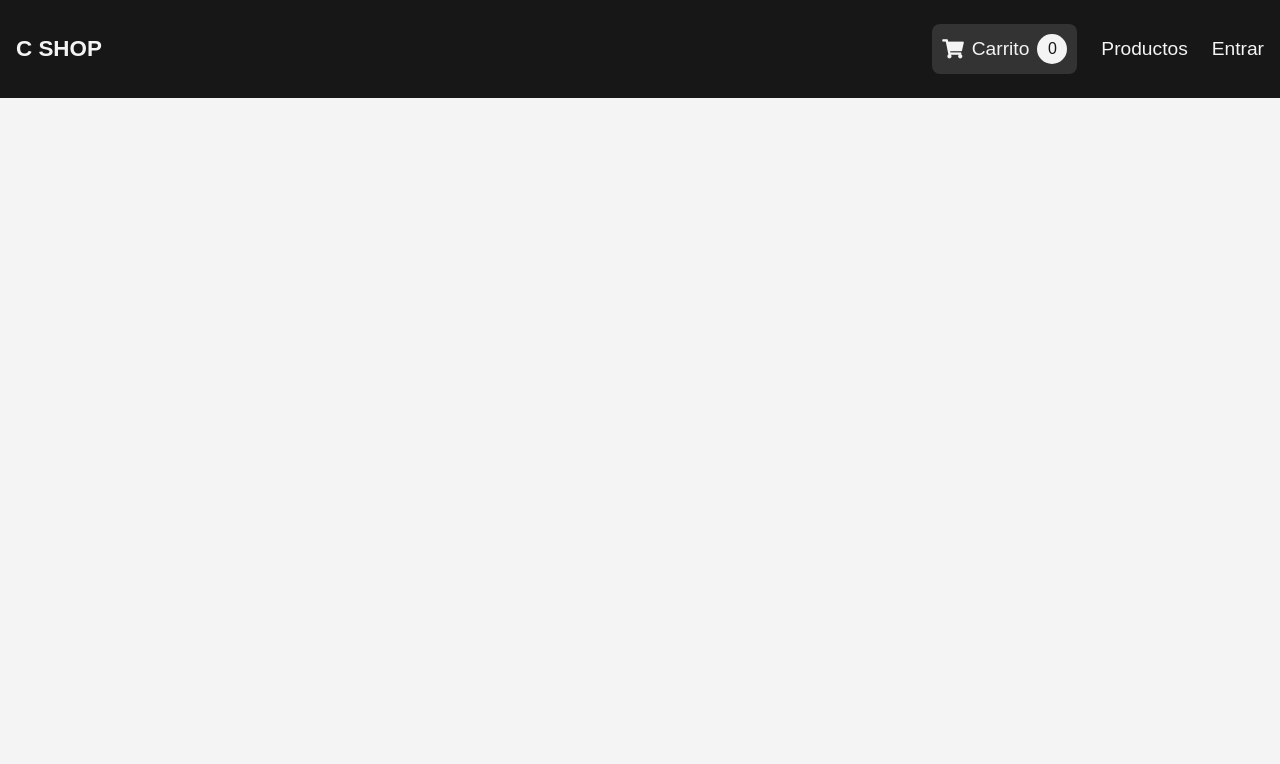
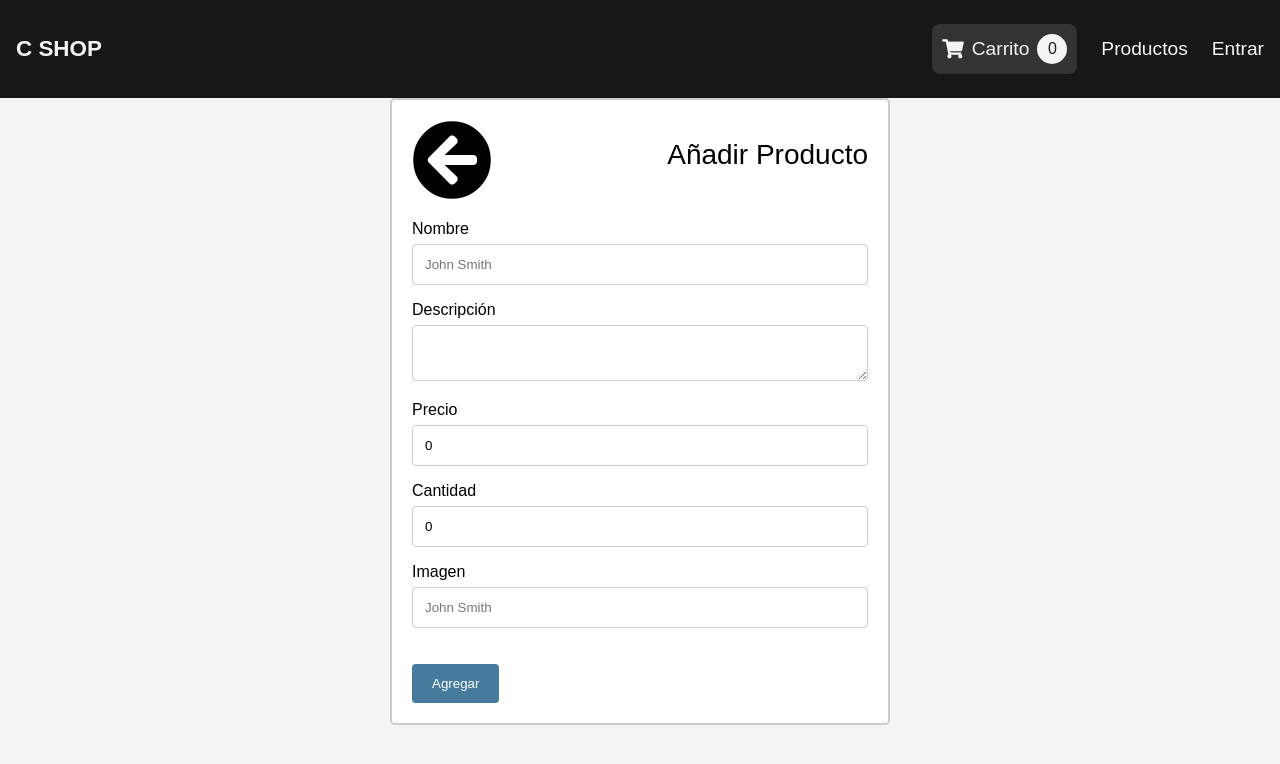
Before and after one commit to cesar-a-delacruz/e-commerce, a React (Vite) app: page /products/new in a window 1280 px wide. Shown: the top 764 px of the page. Built offline with nearby package versions, Linux system fonts and the light colour scheme.

Commit message:
feat: allow adding product and organize views

```diff
--- a/src/App.jsx
+++ b/src/App.jsx
@@ -6,12 +6,13 @@ import { fetchCart } from "@actions/cartActions";
 import { setUser } from "@actions/userActions";
 // Components
 import Navbar from "@components/Navbar";
-import Home from "@pages/Home";
-import Product from "@pages/Product";
-import Cart from "@pages/Cart";
 import SignUp from "@pages/SignUp";
 import SignIn from "@pages/SignIn";
-import Admin from "@pages/Admin";
+import Products from "@pages/Admin/Products";
+import New from "@pages/Admin/New";
+import Home from "@pages/Customer/Home";
+import Product from "@pages/Customer/Product";
+import Cart from "@pages/Customer/Cart";
 
 function App() {
   const dispatch = useDispatch();
@@ -31,7 +32,8 @@ function App() {
           <Route exact path="/cart" component={Cart} />
           <Route exact path="/signup" component={SignUp} />
           <Route exact path="/signin" component={SignIn} />
-          <Route exact path="/admin" component={Admin} />
+          <Route exact path="/products" component={Products} />
+          <Route exact path="/products/new" component={New} />
         </Switch>
       </main>
     </BrowserRouter>
--- /dev/null
+++ b/src/pages/Admin/New/New.css
@@ -0,0 +1,71 @@
+.new-product-page {
+  display: flex;
+  align-items: center;
+  width: 100%;
+  height: 100%;
+  flex-direction: column;
+}
+
+.new-product-page .container {
+  flex-grow: 1;
+  display: flex;
+  align-items: center;
+}
+
+.new-product-page .form {
+  border-radius: 5px;
+  background-color: #fff;
+  padding: 20px;
+  max-width: 500px;
+  height: fit-content;
+  border: 2px solid #ccc;
+}
+
+.new-product-page .form .header {
+  display: flex;
+  justify-content: space-between;
+  align-items: center;
+  margin-bottom: 20px;
+}
+
+.new-product-page .form p {
+  font-size: 28px;
+  text-align: center;
+  margin-bottom: 10px;
+}
+
+.new-product-page .form span {
+  font-size: 14px;
+}
+
+.new-product-page .link {
+  text-decoration: none;
+  cursor: pointer;
+}
+
+.new-product-page input:not([type="submit"]),
+select,
+textarea {
+  width: 100%;
+  padding: 12px;
+  border: 1px solid #ccc;
+  border-radius: 4px;
+  box-sizing: border-box;
+  margin-top: 6px;
+  margin-bottom: 16px;
+  resize: vertical;
+}
+
+.new-product-page input[type="submit"] {
+  background-color: #457b9d;
+  color: white;
+  padding: 12px 20px;
+  border: none;
+  border-radius: 4px;
+  cursor: pointer;
+  margin-top: 20px;
+}
+
+.new-product-page input[type="submit"]:hover {
+  background-color: #1d3557;
+}
--- /dev/null
+++ b/src/pages/Admin/New/index.jsx
@@ -0,0 +1,97 @@
+import { useState } from "react";
+import { useHistory } from "react-router-dom";
+import * as api from "@utils/api";
+import "./New.css";
+
+function New() {
+  const history = useHistory();
+  const [name, setName] = useState("");
+  const [description, setDescription] = useState("");
+  const [price, setPrice] = useState(0);
+  const [stock, setStock] = useState(0);
+  const [image, setImage] = useState("");
+
+  return (
+    <div className="new-product-page">
+      <div className="container">
+        <div className="form">
+          <div className="header">
+            <i
+              className="fas fa-arrow-circle-left fa-5x"
+              onClick={() => history.push("/products")}
+            ></i>
+            <p>Añadir Producto</p>
+          </div>
+
+          <label htmlFor="name">Nombre</label>
+          <input
+            type="text"
+            id="name"
+            name="name"
+            placeholder="John Smith"
+            value={name}
+            onChange={(e) => setName(e.target.value)}
+          />
+
+          <label htmlFor="email">Descripción</label>
+          <textarea
+            name="description"
+            id="description"
+            value={description}
+            onChange={(e) => setDescription(e.target.value)}
+          ></textarea>
+
+          <label htmlFor="price">Precio</label>
+          <input
+            type="number"
+            id="price"
+            name="price"
+            step="0.01"
+            min="0.01"
+            value={price}
+            onChange={(e) => setPrice(e.target.value)}
+          />
+
+          <label htmlFor="stock">Cantidad</label>
+          <input
+            type="number"
+            id="stock"
+            name="stock"
+            step="1"
+            min="1"
+            value={stock}
+            onChange={(e) => setStock(e.target.value)}
+          />
+
+          <label htmlFor="image">Imagen</label>
+          <input
+            type="text"
+            id="image"
+            name="image"
+            placeholder="John Smith"
+            value={image}
+            onChange={(e) => setImage(e.target.value)}
+          />
+          <br />
+
+          <input type="submit" value="Agregar" onClick={submitHandler} />
+        </div>
+      </div>
+    </div>
+  );
+
+  async function submitHandler() {
+    if (name.length > 2 && description.length > 2 && price.length > 2) {
+      const { statusCode, data } = await api.postRequest("/api/products", {
+        name, description, price, stock, image
+      });
+      if (statusCode === 400 || statusCode === 500 || statusCode === 403) {
+        alert(data);
+        return;
+      }
+      history.replace("/products");
+    }
+  }
+}
+
+export default New;
--- a/src/pages/Admin/Admin.css
+++ b/src/pages/Admin/Products/Products.css
@@ -1,24 +1,24 @@
-.cart-page {
+.products-page {
   display: flex;
   max-width: 1300px;
   margin: 2rem auto;
 }
 
-.cart-page h2 {
+.products-page h2 {
   margin-bottom: 1rem;
 }
 
-.cart-page .content {
+.products-page .content {
   flex: 0.7;
   margin-right: 1rem;
   background: transparent;
   padding: 1rem;
 }
 
-.cart-page table {
+.products-page table {
   background-color: black;
 }
-.cart-page table tr > * {
+.products-page table tr > * {
   background-color: white;
 }
 
--- a/src/pages/Admin/index.jsx
+++ b/src/pages/Admin/Products/index.jsx
@@ -1,10 +1,12 @@
 import { useEffect } from "react";
+import { useHistory } from "react-router-dom";
 import { useSelector, useDispatch } from "react-redux";
 import { fetchProducts, removeProduct } from "@actions/productActions";
-import "./Admin.css";
+import "./Products.css";
 
-function Admin() {
+function Products() {
   const dispatch = useDispatch();
+  const history = useHistory();
   const getProducts = useSelector((state) => state.products);
   const { products, loading, error } = getProducts;
 
@@ -16,11 +18,13 @@ function Admin() {
   else
     return (
       <>
-        <div className="cart-page">
+        <div className="products-page">
           <div className="content">
             <div className="header">
               <h2>Lista de productos ({getProductCount()})</h2>
-              <button>Añadir producto</button>
+              <button onClick={() => history.push("/products/new")}>
+                Añadir producto
+              </button>
             </div>
             <table>
               <thead>
@@ -48,7 +52,10 @@ function Admin() {
                       <td>{product.stock}</td>
                       <td>
                         <div className="buttons">
-                          <button className="edit">
+                          <button
+                            className="edit"
+                            onClick={() => history.push("/products/edit")}
+                          >
                             <i className="fas fa-pen"></i>
                           </button>
                           <button
@@ -81,4 +88,4 @@ function Admin() {
   }
 }
 
-export default Admin;
+export default Products;
```
Also changed, not shown: src/pages/Customer/Cart/Cart.css (renamed from src/pages/Cart/Cart.css), src/pages/Customer/Cart/index.jsx (renamed from src/pages/Cart/index.jsx), src/pages/Customer/Home/Home.css (renamed from src/pages/Home/Home.css), src/pages/Customer/Home/index.jsx (renamed from src/pages/Home/index.jsx), src/pages/Customer/Product/Product.css (renamed from src/pages/Product/Product.css), src/pages/Customer/Product/index.jsx (renamed from src/pages/Product/index.jsx).
